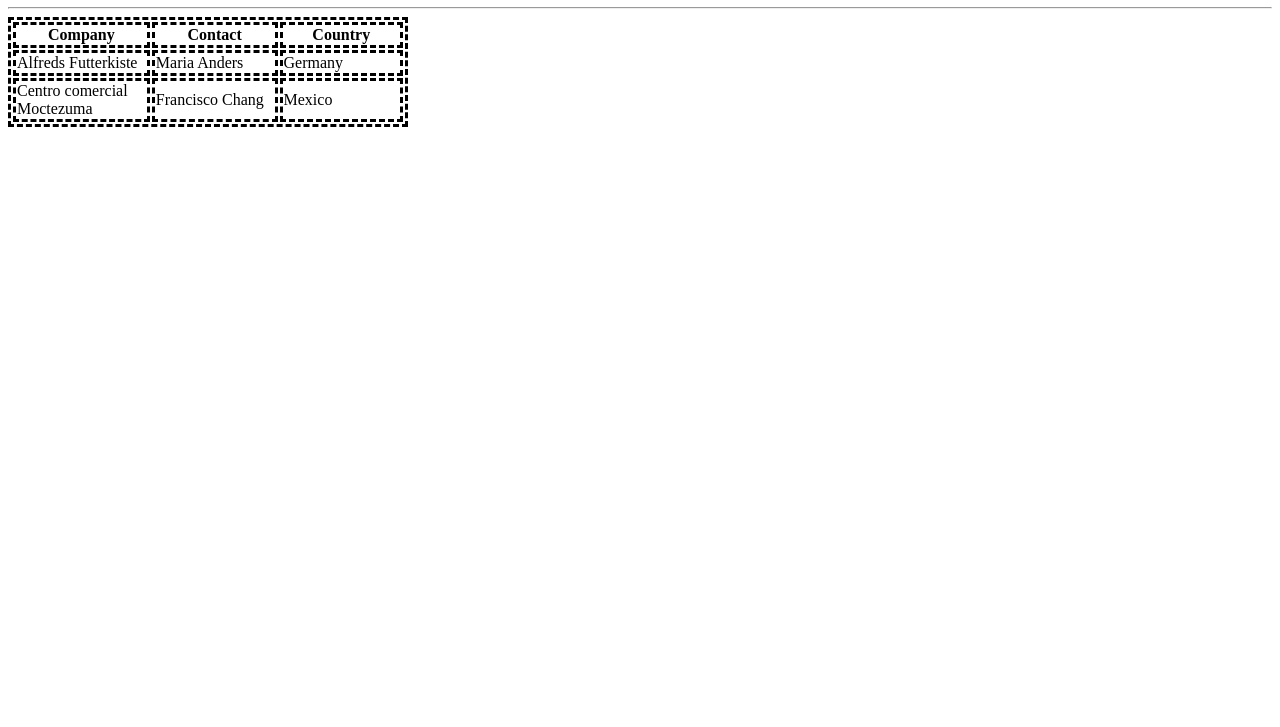
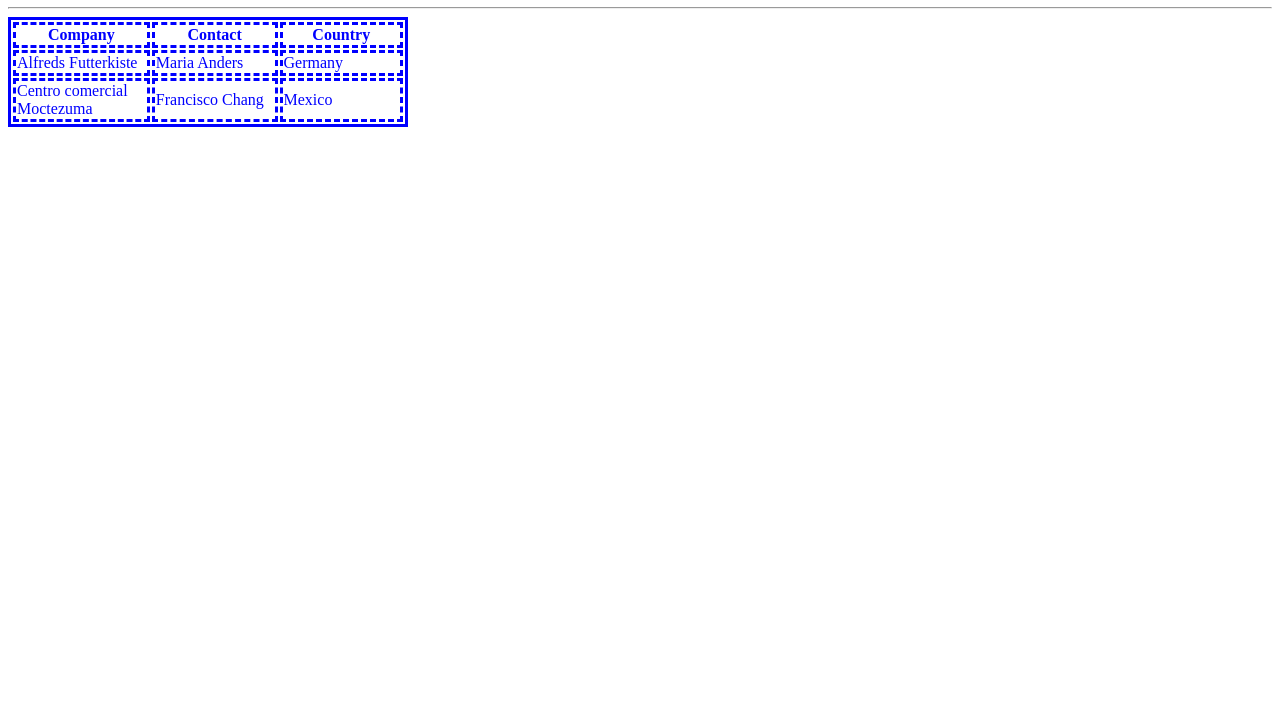
Before and after one commit to marciobueno1/ipw-2024-1, a plain HTML site: page ex08/index.html in a window 1280 px wide. Shown: the part 73-800 px from the top of the page. Drawn offline with Linux system fonts and the light colour scheme.

Commit message:
mudança css exemplo

```diff
--- a/ex08/index.html
+++ b/ex08/index.html
@@ -12,7 +12,7 @@
   <body>
     <h1>CSS</h1>
     <hr />
-    <table>
+    <table class="tblAnimal grid">
       <tr>
         <th>Company</th>
         <th>Contact</th>
--- a/ex08/style.css
+++ b/ex08/style.css
@@ -4,3 +4,16 @@ td {
   width: 400px;
   border: dashed;
 }
+
+.grid {
+  border: solid;
+  color: red;
+}
+
+.tblAnimal {
+  color: blue;
+}
+
+h1:hover {
+  color: green;
+}
```
